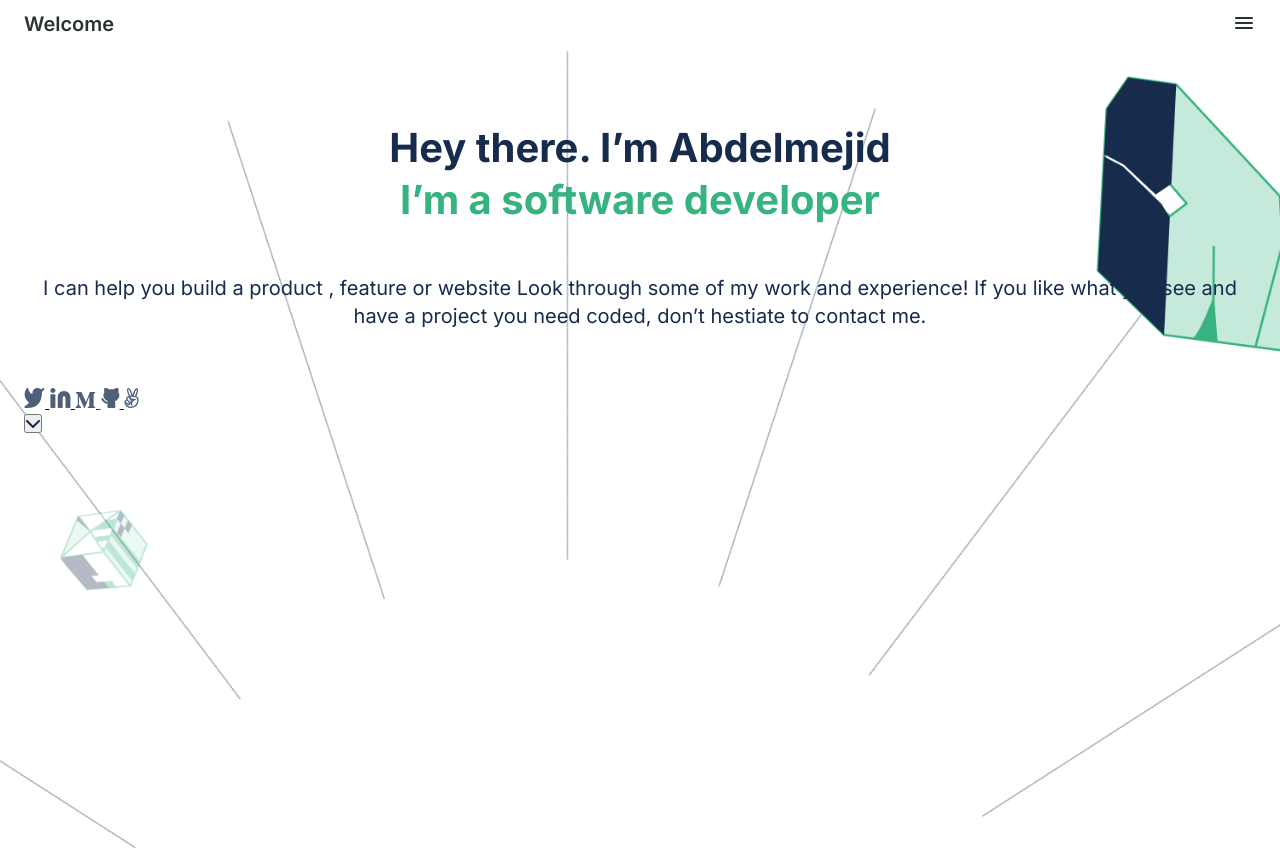
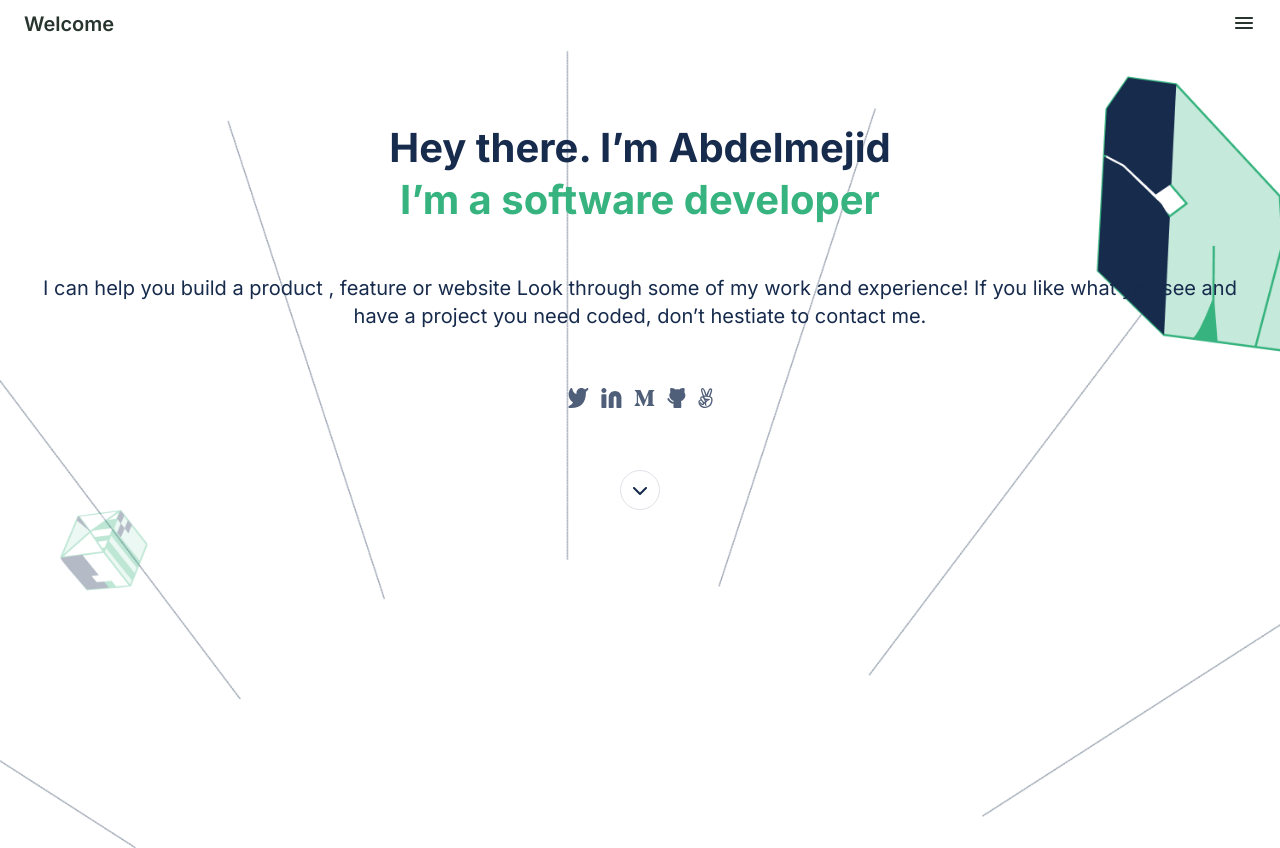
Before and after one commit to amejid/personal-portfolio, a website: page index.html in a window 1280 px wide. Drawn offline with Linux system fonts and the light colour scheme.

Commit message:
Apply style to the social links

```diff
--- a/styles.css
+++ b/styles.css
@@ -64,3 +64,21 @@ nav {
   line-height: 28px;
   margin-bottom: 58px;
 }
+
+.social-icons {
+  display: flex;
+  justify-content: center;
+  gap: 12px;
+  align-items: center;
+  margin-bottom: 58px;
+}
+
+.btn-next {
+  width: 40px;
+  height: 40px;
+  display: block;
+  background: none;
+  border-radius: 50%;
+  border: 1px solid #dfe1e6;
+  margin: 0 auto;
+}
```
